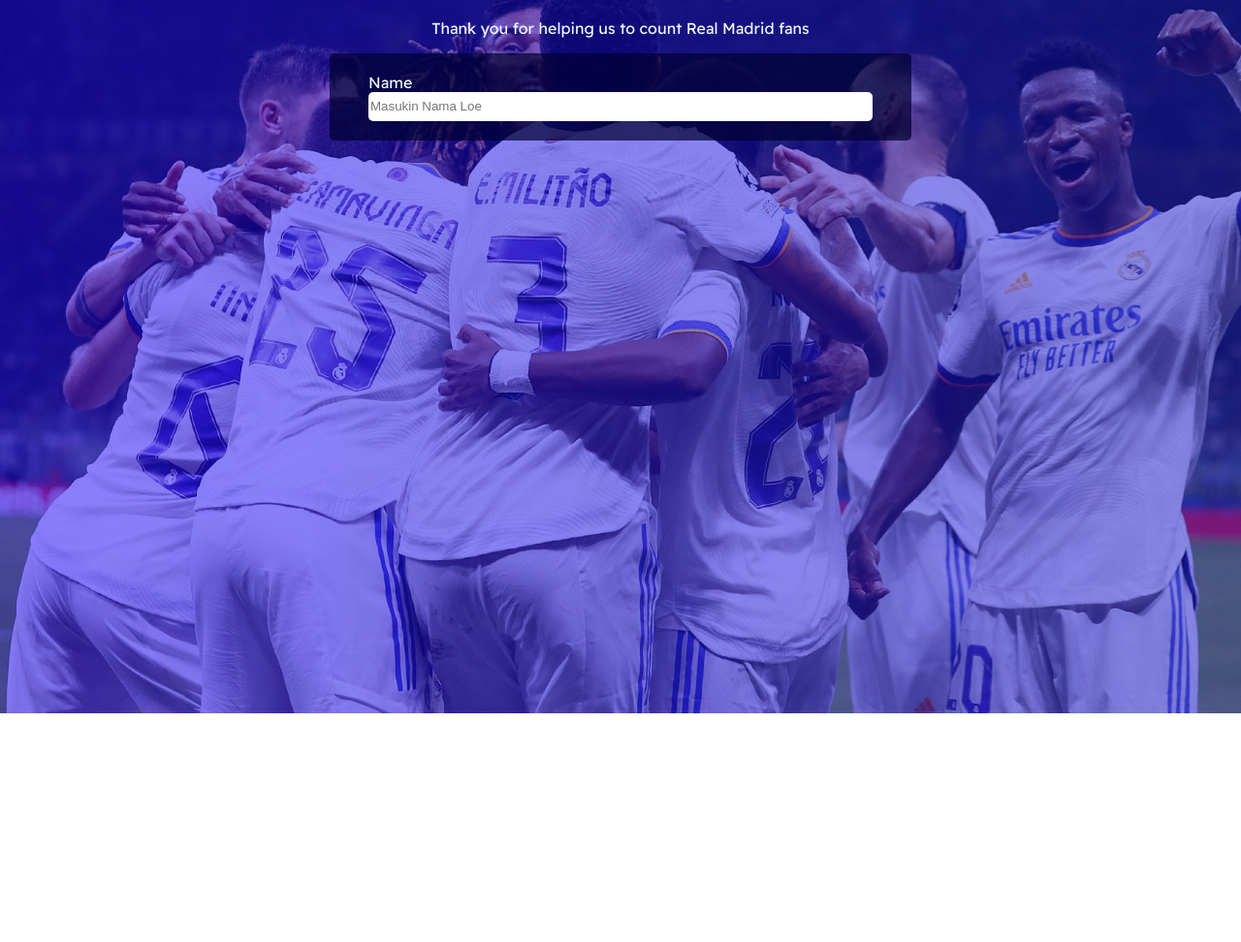
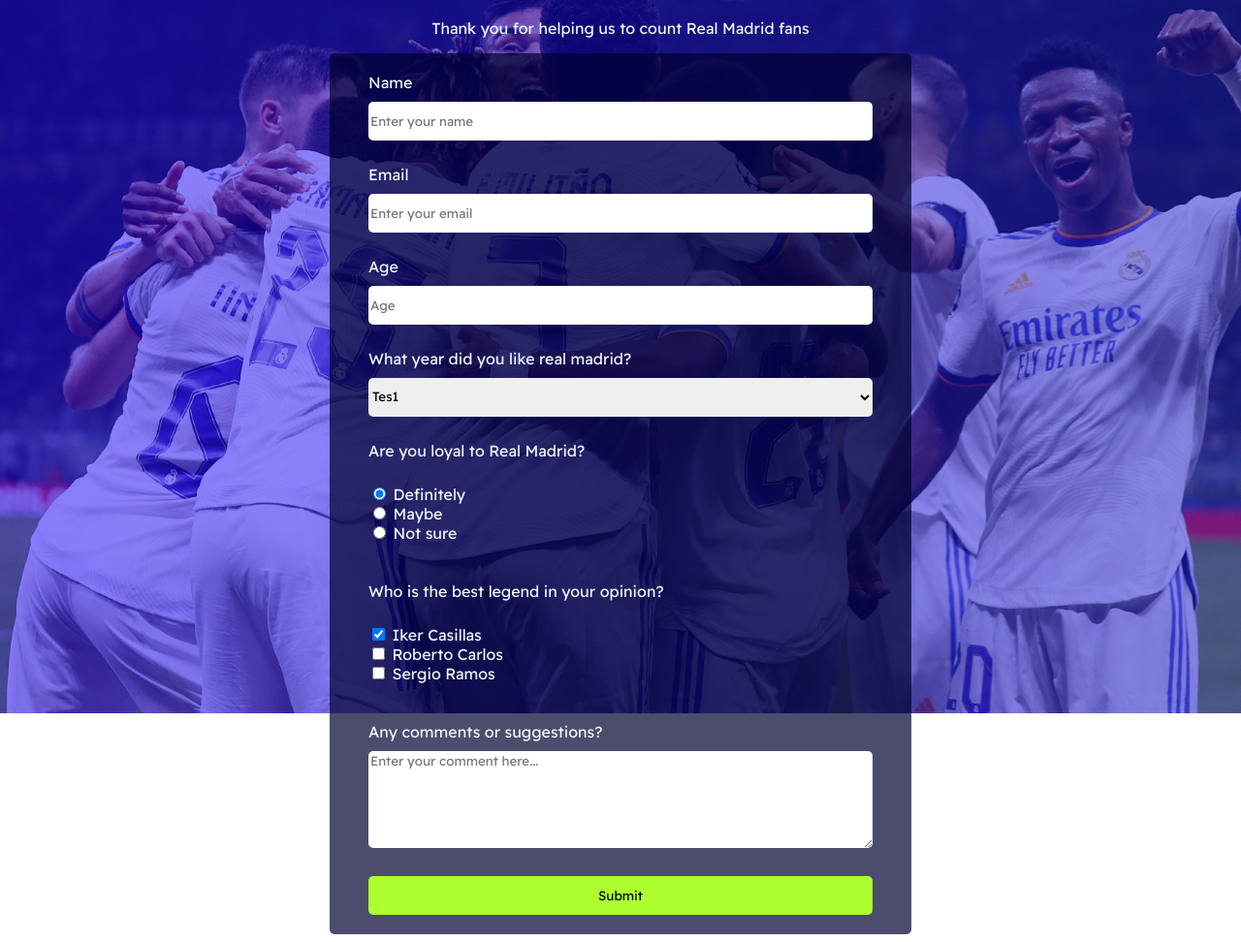
Before and after one commit to Anggaysm/fcc-responsive-web-design-projects, a plain HTML site: page survey-form/index.html in a window 1280 px wide. Shown: the part 64-1036 px from the top of the page at 97% size. Before the commit the page ends 800 px from the top, so only its background shows below. Drawn offline with Linux system fonts and the light colour scheme.

Commit message:
have completed survey form

```diff
--- a/survey-form/index.html
+++ b/survey-form/index.html
@@ -6,12 +6,63 @@
   <body>
     <link rel="stylesheet" href="style.css" />
     <h1 id="title">Real Madrid Survey Form</h1>
-    <p id="deskription">Thank you for helping us to count Real Madrid fans</p>
+    <p id="description">Thank you for helping us to count Real Madrid fans</p>
     <form id="survey-form">
-      <label for="name">
+      <label for="name" id="name-label">
         Name
-        <input type="text" id="name" placeholder="Masukin Nama Loe" />
+        <input type="text" id="name" placeholder="Enter your name" required />
       </label>
+
+      <label for="email" id="email-label">
+        Email
+        <input
+          type="email"
+          id="email"
+          placeholder="Enter your email"
+          required
+        />
+      </label>
+
+      <label for="number" id="number-label">
+        Age
+        <input type="number" id="number" placeholder="Age" min="15" max="30" />
+      </label>
+
+      <label for="dropdown" id="dropdown-lable">
+        What year did you like real madrid?
+        <select id="dropdown">
+          <option>Tes1</option>
+          <option>Tes1</option>
+          <option>Tes1</option>
+        </select>
+      </label>
+
+      <label for="setia" id="setia-lable"> Are you loyal to Real Madrid?</label>
+      <input type="radio" name="setia" value="1" checked /> Definitely <br />
+      <input type="radio" name="setia" value="2" /> Maybe <br />
+      <input type="radio" name="setia" value="3" /> Not sure <br />
+      <br /><br />
+      <label for="legend" id="legend-lable">
+        Who is the best legend in your opinion?</label
+      >
+      <input type="checkbox" value="iker-casillas" checked /> Iker Casillas
+      <br />
+      <input type="checkbox" value="roberto-carlos" /> Roberto Carlos <br />
+      <input type="checkbox" value="sergio-ramos" /> Sergio Ramos <br />
+      <br /><br />
+      <label for="comments" id="comments-lable">
+        Any comments or suggestions?
+        <textarea
+          name=""
+          id=""
+          cols="30"
+          rows="10"
+          placeholder="Enter your comment here..."
+        ></textarea>
+      </label>
+      <button id="submit" type="submit">Submit</button>
     </form>
+
+    <script src="https://cdn.freecodecamp.org/testable-projects-fcc/v1/bundle.js"></script>
   </body>
 </html>
--- a/survey-form/style.css
+++ b/survey-form/style.css
@@ -40,16 +40,40 @@ form {
   border-radius: 5px;
 }
 
-label,
-input {
+label {
   display: block;
+  margin-bottom: 25px;
 }
 
-input {
-  margin-top: 10;
-  height: 30px;
+input[type="text"],
+input[type="email"],
+input[type="number"],
+select,
+textarea {
+  margin-top: 10px;
+  height: 40px;
   width: 100%;
   border-radius: 5px;
   border: 0;
   padding: 15;
+  font-family: inherit;
 }
+
+.kotak {
+  width: 200px;
+  height: 200px;
+  background-color: khaki;
+}
+
+textarea {
+  height: 100px;
+}
+
+button {
+  width: 100%;
+  height: 40px;
+  background-color: greenyellow;
+  border: 0;
+  border-radius: 5px;
+  font-family: inherit;
+}
```
